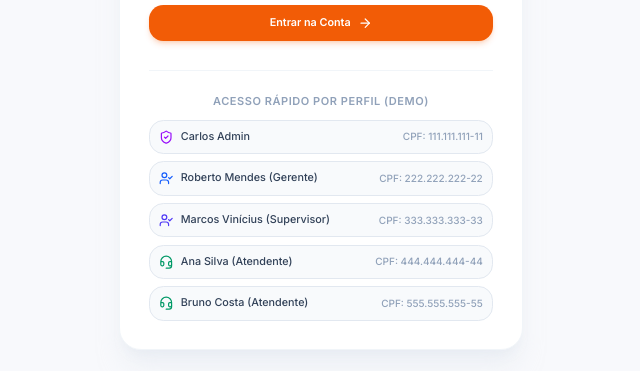
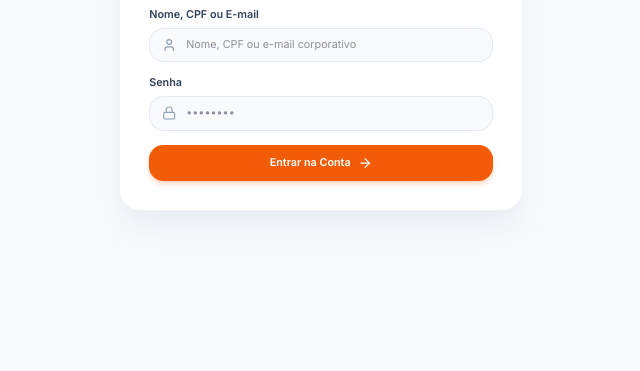
Before and after one commit to lloredamez/crm_pmg, a Next.js app in the folder frontend/: page /login in a window 1280 px wide. Shown: the part 401-772 px from the top of the page, without its empty margins (319-959 px from the left). Built offline with nearby package versions, Linux system fonts and the light colour scheme; no server answers.

Commit message:
chore(auth): disable quick demo login section
Comment out the quick demo login section in the login page to prevent
unauthorized access to demo profiles.

Update the celerybeat schedule file.

```diff
--- a/frontend/src/app/login/page.tsx
+++ b/frontend/src/app/login/page.tsx
@@ -103,7 +103,7 @@
           </form>
 
           {/* Quick Demo Login Section */}
-          <div className="mt-8 pt-6 border-t border-slate-100">
+          {/*<div className="mt-8 pt-6 border-t border-slate-100">
             <span className="text-[11px] font-semibold text-slate-400 uppercase tracking-wider block text-center mb-3">
               Acesso Rápido por Perfil (Demo)
             </span>
@@ -168,7 +168,7 @@
                 <span className="text-[10px] text-slate-400">CPF: 555.555.555-55</span>
               </button>
             </div>
-          </div>
+          </div>*/}
         </div>
       </div>
     </div>
```
Also changed, not shown: 1 other file (tests, documents, lock files or other folders).
